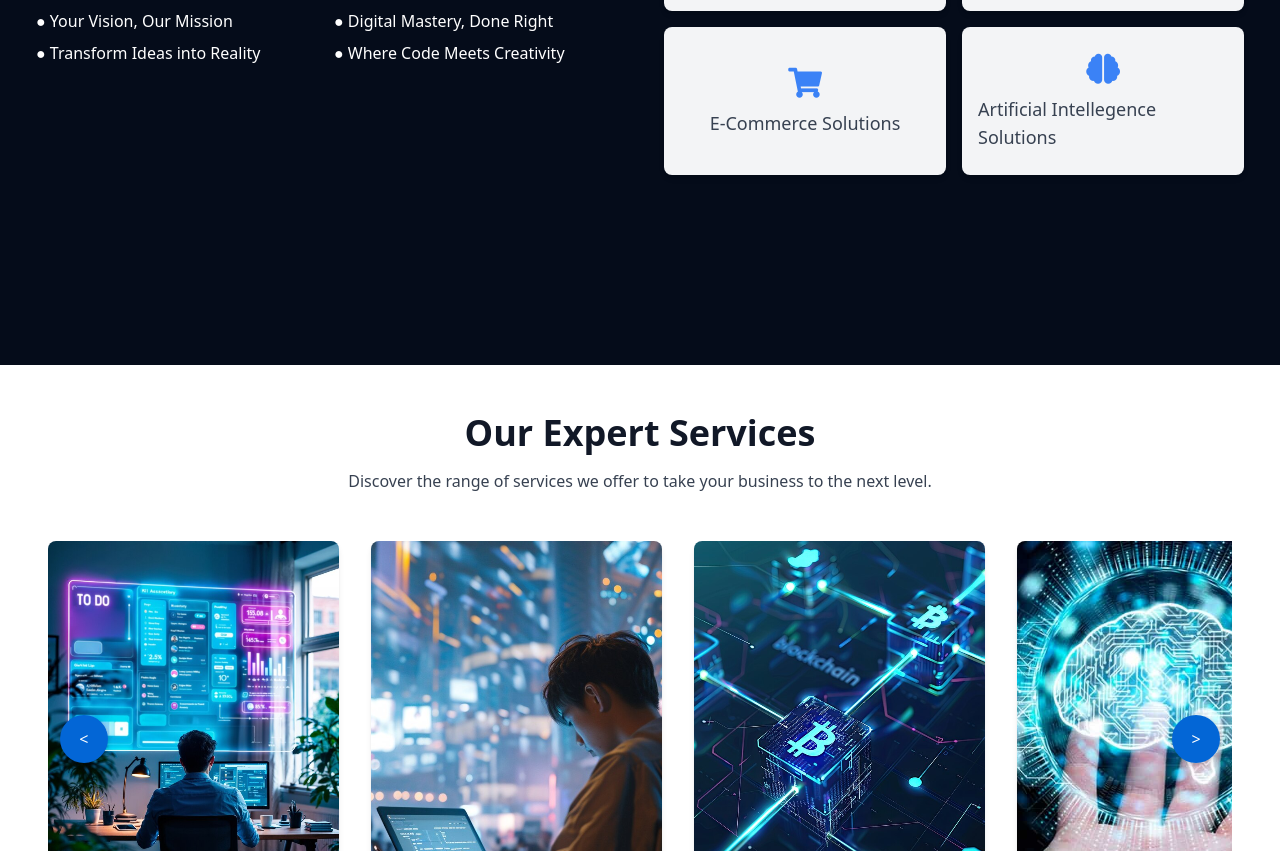
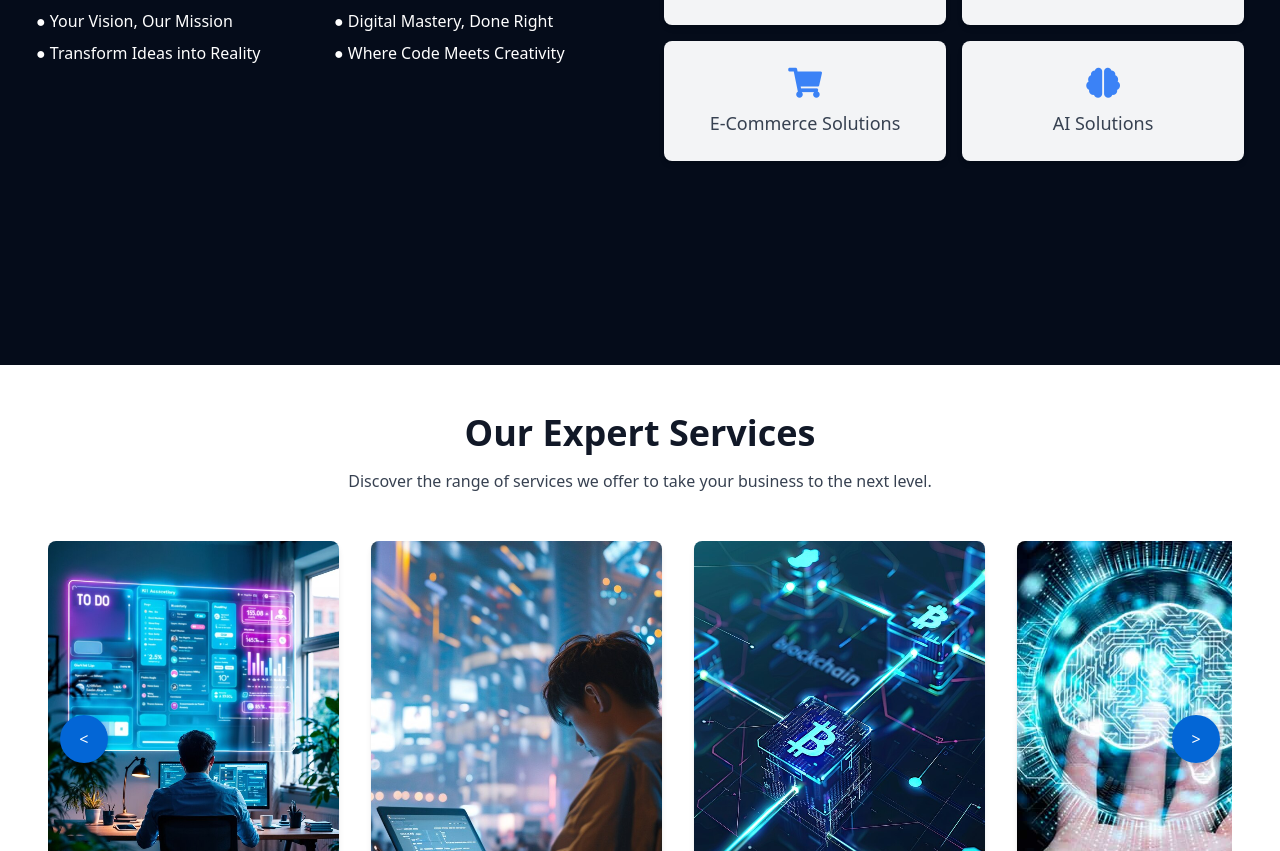
Before and after one commit to azafar224/smartTech, a React (Vite) app: page / in a window 1280 px wide. Shown: the part 1206-2057 px from the top of the page. Built offline with nearby package versions, Linux system fonts and the light colour scheme.

Commit message:
Minor Changes

```diff
--- a/src/Pages/Home.jsx
+++ b/src/Pages/Home.jsx
@@ -277,9 +277,9 @@
               </span>
             </div>
             <div className="tech-item flex flex-col items-center justify-center bg-gray-100 rounded-lg py-6 px-4 shadow-md hover:bg-blue-800 transition-all duration-300 ease-in-out hover:shadow-lg group">
-              <i className="fas fa-brain text-blue-500 text-3xl mb-2 transition-all duration-300 ease-in-out group-hover:text-white"></i>
-              <span className="text-lg font-medium text-gray-700 group-hover:text-white transition-all duration-300 ease-in-out">
-                Artificial Intellegence Solutions
+              <i className="fas fa-brain text-blue-500 text-3xl mb-2 items-center justify-center transition-all duration-300 ease-in-out group-hover:text-white"></i>
+              <span className="text-lg font-medium text-gray-700 items-center justify-center group-hover:text-white transition-all duration-300 ease-in-out">
+                AI Solutions
               </span>
             </div>
           </div>
```
